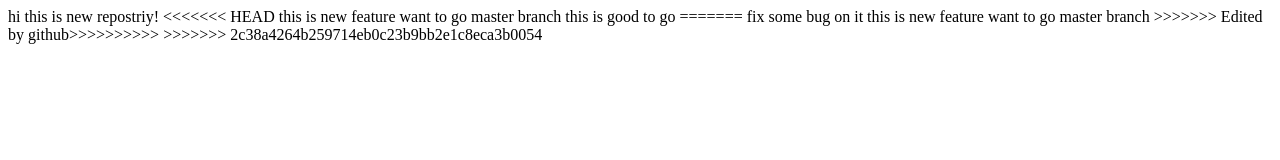
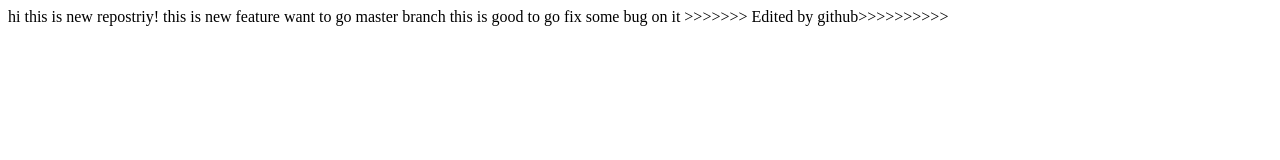
Before and after one commit to Ack3y/second_test, a plain HTML site: page index.html in a window 1280 px wide. Drawn offline with Linux system fonts and the light colour scheme.

Commit message:
all done

```diff
--- a/index.html
+++ b/index.html
@@ -6,15 +6,13 @@
 </title>
 </head>
 <body>hi this is new repostriy!
-<<<<<<< HEAD
+
     this is new feature
     want to go master branch
     this is good to go
-=======
     fix some bug on it
-    this is new feature
-    want to go master branch
+
 >>>>>>> Edited by github>>>>>>>>>>
->>>>>>> 2c38a4264b259714eb0c23b9bb2e1c8eca3b0054
+
 </body>
 </html>
```
